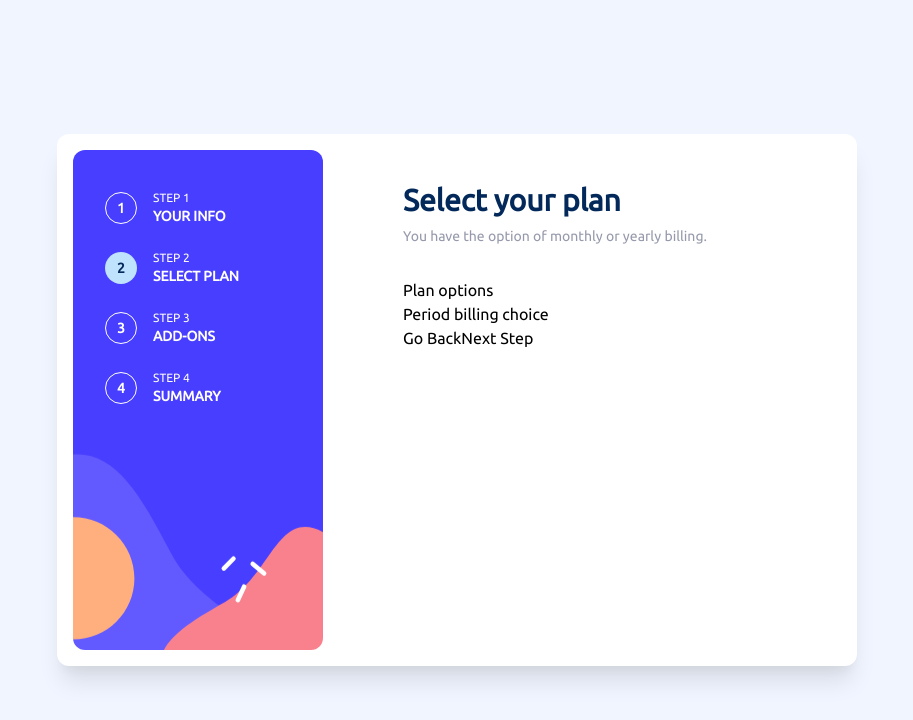
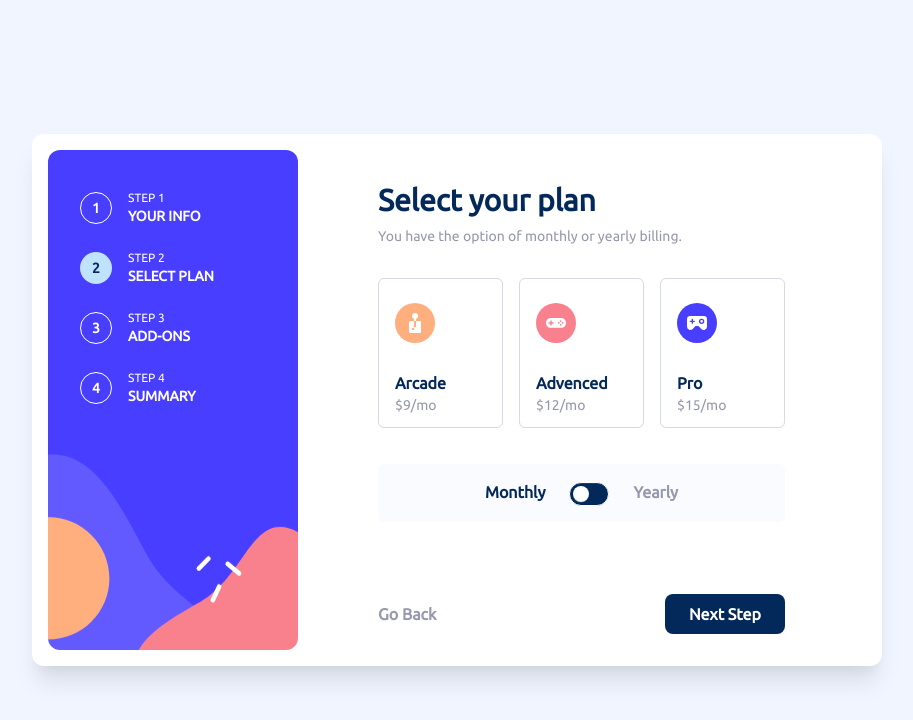
Before and after one commit to chanwinharold/multi-step-form-main, a React (Vite) app in the folder frontend/: page /plan in a window 1280 px wide. Shown: the top 720 px of the page, without its empty margins (183-1096 px from the left). Built offline with nearby package versions, Linux system fonts and the light colour scheme.

Commit message:
Plan page completed

```diff
--- a/frontend/package.json
+++ b/frontend/package.json
@@ -21,6 +21,7 @@
     "@types/react": "^19.2.5",
     "@types/react-dom": "^19.2.3",
     "@vitejs/plugin-react": "^5.1.1",
+    "daisyui": "^5.5.8",
     "eslint": "^9.39.1",
     "eslint-plugin-react-hooks": "^7.0.1",
     "eslint-plugin-react-refresh": "^0.4.24",
--- a/frontend/src/assets/styles/style.css
+++ b/frontend/src/assets/styles/style.css
@@ -1,4 +1,5 @@
 @import "tailwindcss";
+@plugin "daisyui";
 
 @font-face {
     font-family: Ubuntu;
@@ -43,17 +44,17 @@
     }
 
     main {
-        width: min(100%, 800px);
+        width: min(100%, 850px);
         min-height: 500px;
         margin: auto;
         padding: 1rem;
         background-color: var(--color-neutral-white);
         box-shadow: rgba(0, 0, 0, 0.1) 0 20px 25px -5px, rgba(0, 0, 0, 0.04) 0 10px 10px -5px;
-        border-radius: 0.75rem;
+        -o-border-radius: 0.75rem;
         -webkit-border-radius: 0.75rem;
         -moz-border-radius: 0.75rem;
         -ms-border-radius: 0.75rem;
-        -o-border-radius: 0.75rem;
+        border-radius: 0.75rem;
 
         display: flex;
         gap: 1rem;
@@ -73,20 +74,15 @@
     }
 
     .section-one {
-        main:has(&)
-        section:first-child
-        article:first-child
-        div:first-child {
+        main:has(&) section:first-child article:first-child div:first-child {
             color: var(--color-primary-blue-950);
             border-color: transparent !important;
             background-color: var(--color-primary-blue-200);
         }
     }
+
     .section-two {
-        main:has(&)
-        section:first-child
-        article:nth-child(2)
-        div:first-child {
+        main:has(&) section:first-child article:nth-child(2) div:first-child {
             color: var(--color-primary-blue-950);
             border-color: transparent !important;
             background-color: var(--color-primary-blue-200);
@@ -121,11 +117,11 @@
 
             height: 40px;
             padding-inline: 1rem;
-            border-radius: 0.5rem;
+            -o-border-radius: 0.5rem;
             -webkit-border-radius: 0.5rem;
             -moz-border-radius: 0.5rem;
             -ms-border-radius: 0.5rem;
-            -o-border-radius: 0.5rem;
+            border-radius: 0.5rem;
         }
 
         .error {
@@ -142,14 +138,15 @@
         background-color: var(--color-primary-blue-950);
         color: var(--color-neutral-white);
         font-weight: var(--font-weight-bold);
-        padding-block: 0.75rem;
+        padding-block: 0.25rem;
         padding-inline: 1.5rem;
         width: fit-content;
-        border-radius: 0.5rem;
+        height: 40px;
+        -o-border-radius: 0.5rem;
         -webkit-border-radius: 0.5rem;
         -moz-border-radius: 0.5rem;
         -ms-border-radius: 0.5rem;
-        -o-border-radius: 0.5rem;
+        border-radius: 0.5rem;
         outline: none;
         cursor: pointer;
 
@@ -157,10 +154,40 @@
             background-color: var(--color-primary-purple-600);
         }
 
-        transition: background-color 200ms ease-out;
+        -o-transition: background-color 200ms ease-out;
         -webkit-transition: background-color 200ms ease-out;
         -moz-transition: background-color 200ms ease-out;
         -ms-transition: background-color 200ms ease-out;
-        -o-transition: background-color 200ms ease-out;
+        transition: background-color 200ms ease-out;
+    }
+
+    .not-visible {
+        position: absolute;
+        width: 1px;
+        height: 1px;
+        padding: 0;
+        margin: -1px;
+        overflow: hidden;
+        clip: rect(0, 0, 0, 0);
+        border: 0;
+    }
+
+    .on-checked {
+        label:has(&) {
+            border: 1px groove var(--color-neutral-purple-200);
+        }
+
+        &:checked {
+            label:has(&) {
+                background-color: var(--color-neutral-blue-50);
+                border: 1px groove var(--color-primary-purple-600);
+            }
+        }
+
+        &:hover {
+            label:has(&) {
+                border: 1px groove var(--color-primary-purple-600);
+            }
+        }
     }
 }
--- a/frontend/src/components/Plan/Plan.jsx
+++ b/frontend/src/components/Plan/Plan.jsx
@@ -1,7 +1,31 @@
-import React from "react";
+import React, { useState } from "react";
 import { Link } from "react-router";
 
+import iconArcade from "../../assets/images/icon-arcade.svg";
+import iconAdvenced from "../../assets/images/icon-advanced.svg";
+import iconPro from "../../assets/images/icon-pro.svg";
+
 function Plan() {
+  const Plans = [
+    {
+      title: "Arcade",
+      price: 9,
+      imageUrl: iconArcade,
+    },
+    {
+      title: "Advenced",
+      price: 12,
+      imageUrl: iconAdvenced,
+    },
+    {
+      title: "Pro",
+      price: 15,
+      imageUrl: iconPro,
+    },
+  ];
+
+  const [checked, setChecked] = useState(false);
+
   return (
     <section className="section-two px-16 pt-6 pb-4 flex flex-col gap-8">
       <header>
@@ -12,20 +36,55 @@ function Plan() {
           You have the option of monthly or yearly billing.
         </p>
       </header>
-      <form noValidate={true}>
-        <fieldset>
-            <legend className="">Plan options</legend>
-
+      <form noValidate={true} className="h-full grid">
+        <fieldset className="flex gap-4">
+          <legend className="not-visible">Plan options</legend>
+          {Plans.map((plan) => (
+            <Formula
+              key={plan.title}
+              title={plan.title}
+              price={plan.price}
+              imgUrl={plan.imageUrl}
+            />
+          ))}
         </fieldset>
-        <fieldset>
-            <legend>Period billing choice</legend>
-
+        <fieldset className="w-full h-fit rounded-md p-4 bg-neutral-blue-50 flex justify-center gap-6">
+          <legend className="not-visible">Period billing choice</legend>
+          <strong
+            onClick={() => setChecked(false)}
+            className={`cursor-pointer ${
+              !checked ? "text-primary-blue-950" : "text-neutral-grey-500"
+            }`}
+          >
+            Monthly
+          </strong>
+          <label>
+            <input
+              type="checkbox"
+              checked={checked}
+              onChange={() => setChecked((v) => !v)}
+              className="toggle checked:bg-primary-purple-600 bg-primary-blue-950 text-white"
+            />
+          </label>
+          <strong
+            onClick={() => setChecked(true)}
+            className={`cursor-pointer ${
+              checked ? "text-primary-blue-950" : "text-neutral-grey-500"
+            }`}
+          >
+            Yearly
+          </strong>
         </fieldset>
-        <div>
-            <Link>Go Back</Link>
-            <button type="submit">
-                Next Step
-            </button>
+        <div className="place-self-end w-full flex justify-between items-center">
+          <Link
+            to={"/"}
+            className="font-bold text-neutral-grey-500 hover:text-primary-blue-950 transition-colors duration-300"
+          >
+            Go Back
+          </Link>
+          <button className="btn-primary" type="submit">
+            Next Step
+          </button>
         </div>
       </form>
     </section>
@@ -33,3 +92,28 @@ function Plan() {
 }
 
 export default Plan;
+
+const Formula = ({ title, price, imgUrl }) => {
+  return (
+    <label
+      className="w-[125px] h-[150px] grid justify-between px-4 pt-6 pb-3 rounded-md cursor-pointer transition-all duration-300"
+      htmlFor={title}
+    >
+      <input
+        className="hidden on-checked"
+        type="radio"
+        name={"plan"}
+        value={title}
+        id={title}
+      />
+      <img src={imgUrl} alt={title} />
+
+      <div className="flex flex-col place-self-end">
+        <strong className="font-bold text-primary-blue-950">{title}</strong>
+        <em className="not-italic text-neutral-grey-500 text-sm">
+          ${price}/mo
+        </em>
+      </div>
+    </label>
+  );
+};
```
Also changed, not shown: 1 other file (tests, documents, lock files or other folders).
